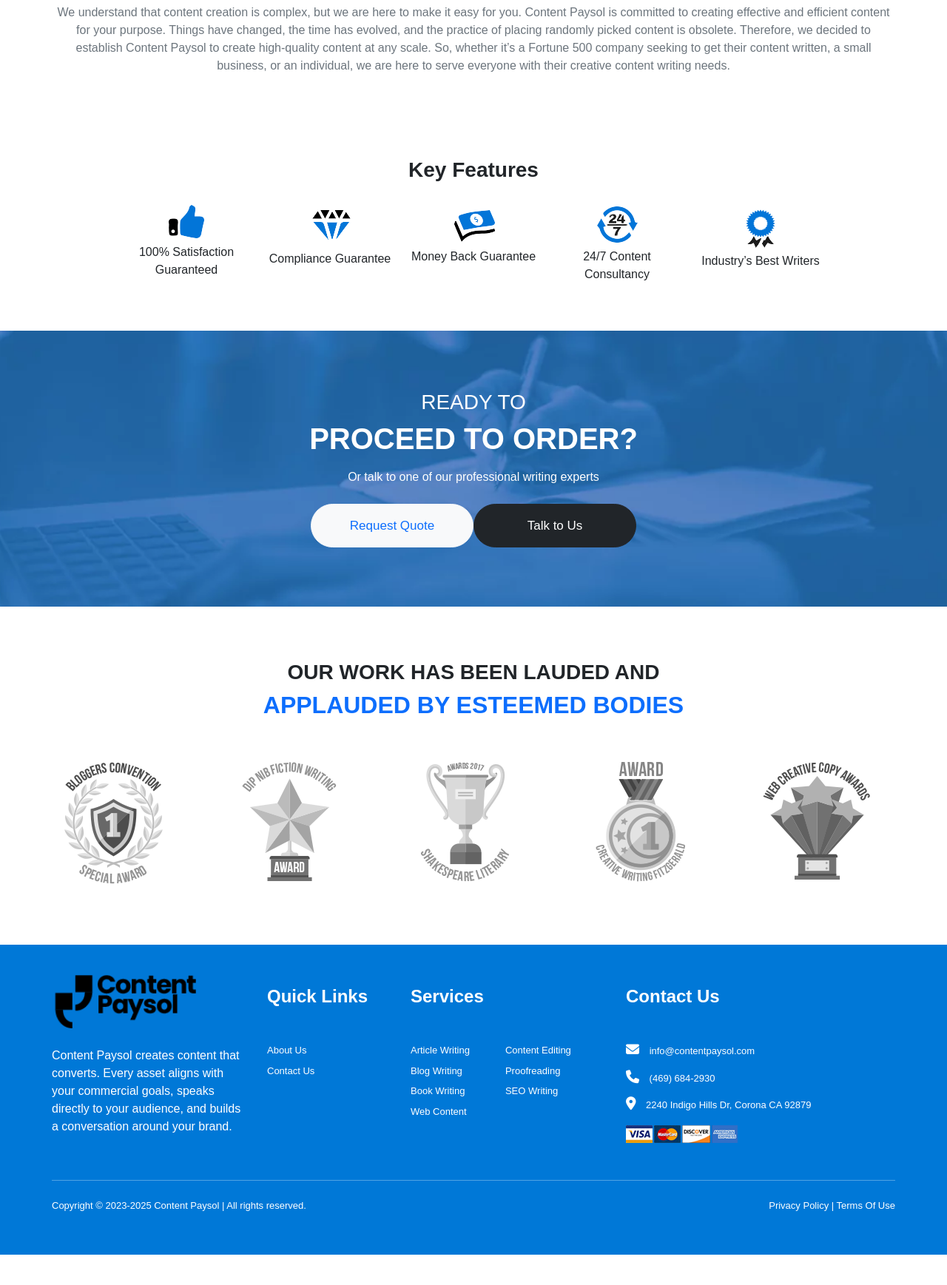
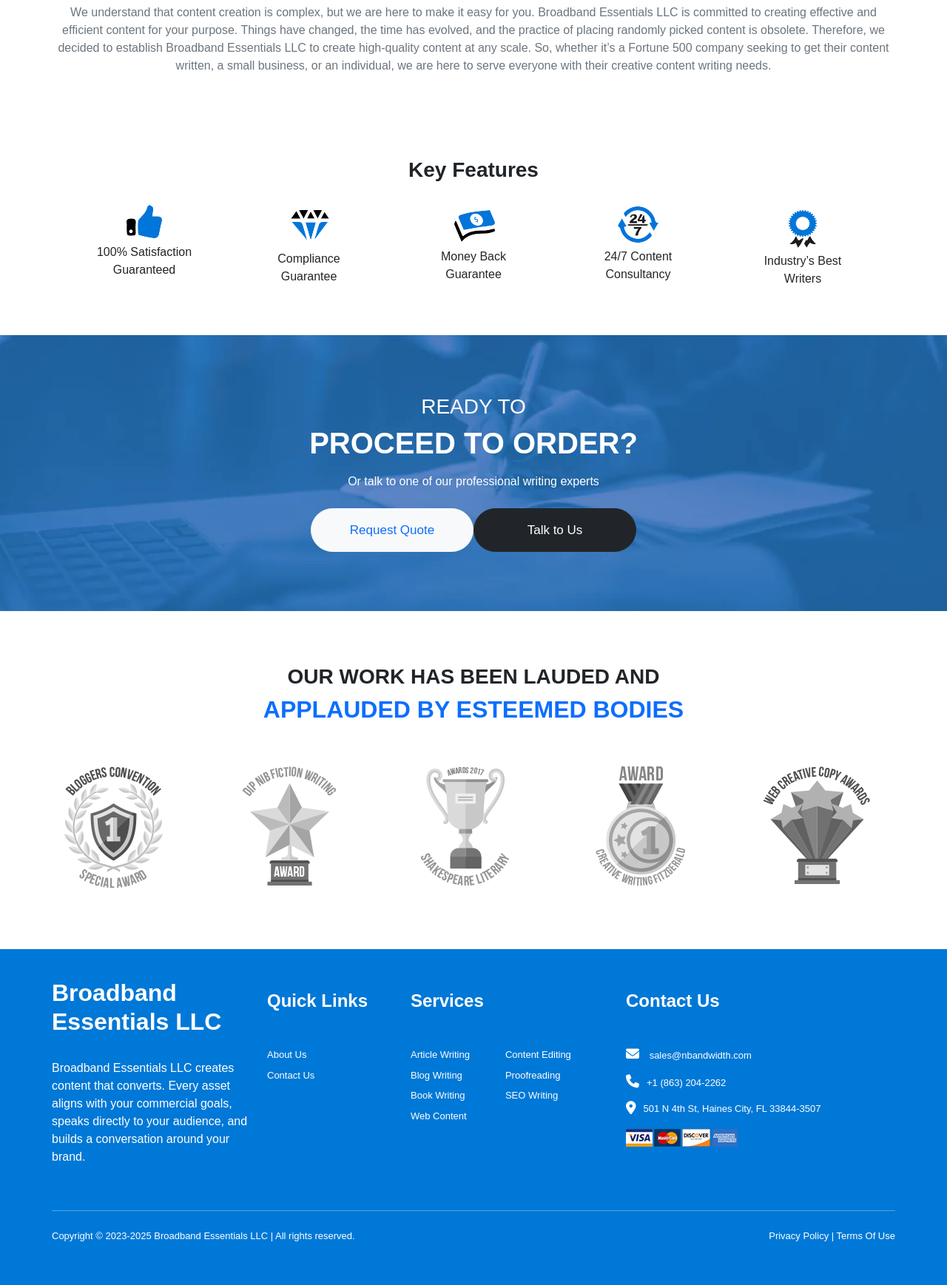
Before and after one commit to ZaidAhmed786/contentpaysol, a plain HTML site: page about.html in a window 1280 px wide. Shown: the part 760-2497 px from the top of the page at 74% size. Before the commit the page ends 2456 px from the top, so only its background shows below. Drawn offline with nearby package versions, Linux system fonts and the light colour scheme; a script that the page names is missing.

Commit message:
update informaton

```diff
--- a/about.html
+++ b/about.html
@@ -10,7 +10,7 @@
     <script src="https://cdn.jsdelivr.net/npm/bootstrap@5.0.2/dist/js/bootstrap.min.js" integrity="sha384-cVKIPhGWiC2Al4u+LWgxfKTRIcfu0JTxR+EQDz/bgldoEyl4H0zUF0QKbrJ0EcQF" crossorigin="anonymous"></script>
     <script src="css/script.js"></script>
 
-    <title>contentpaysol about us</title>
+    <title>Broadband Essentials LLC about us</title>
 
 </head>
 <body>
@@ -19,7 +19,7 @@
             <div class="d-md-flex align-items-center justify-content-between w-100">
 
                 <a class="navbar-brand" href="index.html">
-                    <img src="./images/cache_images.jpg" alt="Content Paysol" >
+                    <h3 class="fw-bold m-0 p-0">Broadband Essentials LLC</h3>
 
             </a>
 
@@ -27,7 +27,7 @@
                 <ul class=" d-md-flex flex-md-row    align-content-center ms-md-auto me-md-0 me-auto mt-3 gap-3 ">
                     <li class="nav-item " style="list-style: none; font-size: 13px;" ><a class="nav-link   p-0" style="font-size: 14px; "  href="about.html">About</a></li>
                     <li class="nav-item" style="list-style: none; font-size: 13px;"><a class="nav-link   p-0" href="contact.html">Contact</a></li>
-                    <li class="ps-4 nav-item" style="border-left: 1px solid gray; list-style: none;  color: gray; font-size: 13px; ">Email Address: <a href="nav-link " style="font-weight: bold; font-size: 13px; ">oninfo@contentpaysol.com</a></li>
+                    <li class="ps-4 nav-item" style="border-left: 1px solid gray; list-style: none;  color: gray; font-size: 13px; ">Email Address: <a href="nav-link " style="font-weight: bold; font-size: 13px; ">sales@nbandwidth.com</a></li>
                 </ul>
                 <div class="collapse navbar-collapse"  id="navbarSupportedContent">
                     <ul class="navbar-nav ms-auto mt-md-0 mt-3">
@@ -88,10 +88,13 @@
     <div class="container-lg px-lg-0 px-sm-5 px-4  py-5">
         <div class="row align-items-center">
             <div class="col-md-12 text-center mx-auto">
-                <h2 class="brand-name fw-bold">What Is Content Paysol About?</h2>
+                <h2 class="brand-name fw-bold">What Is  Broadband Essentials LLC
+ About?</h2>
                 <h4 class="fw-bold">The industry’s most creative and engaging content development services</h4>
                 <p class="text-muted">
-                    We understand that content creation is complex, but we are here to make it easy for you. Content Paysol is committed to creating effective and efficient content for your purpose. Things have changed, the time has evolved, and the practice of placing randomly picked content is obsolete. Therefore, we decided to establish Content Paysol to create high-quality content at any scale. So, whether it’s a Fortune 500 company seeking to get their content written, a small business, or an individual, we are here to serve everyone with their creative content writing needs.
+                    We understand that content creation is complex, but we are here to make it easy for you.  Broadband Essentials LLC
+ is committed to creating effective and efficient content for your purpose. Things have changed, the time has evolved, and the practice of placing randomly picked content is obsolete. Therefore, we decided to establish  Broadband Essentials LLC
+ to create high-quality content at any scale. So, whether it’s a Fortune 500 company seeking to get their content written, a small business, or an individual, we are here to serve everyone with their creative content writing needs.
                 </p>
             </div>
 
@@ -107,8 +110,8 @@
 <!-- Key Features Section -->
 <section class="container-lg container-fluid  px-lg-0 px-sm-5 px-4 text-center my-5">
     <h3 class="fw-bold">Key Features</h3>
-    <div class="row mt-4">
-        <div class="col-md-2 offset-md-1">
+    <div class="row mt-4 justify-content-between px-md-5 px">
+        <div class="col-md-2">
             <img src="./images/thum.png" alt="">
             <p>100% Satisfaction Guaranteed</p>
         </div>
@@ -150,7 +153,7 @@
     <h3 class="fw-bold">OUR WORK HAS BEEN LAUDED AND</h3>
     <h2 class="text-primary fw-bold">APPLAUDED BY ESTEEMED BODIES</h2>
 
-    <div class="row mt-4 w-100 justify-content-lg-between">
+    <div class="row mt-4 w-100 justify-content-md-between">
         <!-- Award 1 -->
         <div class="col-md-2 col-sm-4 col-6 mt-0 mt-4 ">
             <div class="award-card">
@@ -198,8 +201,9 @@
     <div class="container-lg container-fluid px-lg-0 px-sm-5 px-4">
         <div class="row pb-4">
             <div class="col-md-3">
-                <img src="./images/cache_images (1).jpg" alt="" width="200px" >
-                <p class="pt-4">Content Paysol creates content that converts. Every asset aligns with your commercial goals, speaks directly to your audience, and builds a conversation around your brand.</p>
+                <h2 class="fw-bold">Broadband Essentials LLC</h2>
+                <p class="pt-4"> Broadband Essentials LLC
+ creates content that converts. Every asset aligns with your commercial goals, speaks directly to your audience, and builds a conversation around your brand.</p>
             </div>
             <div class="col-md-2 mt-3">
                 <h4 class="fw-bold">Quick Links</h4>
@@ -232,16 +236,16 @@
             </div>
             <div class="col-md-3 mt-3">
                 <h4 class="fw-bold">Contact Us</h4>
-                <p class="mt-5 li1 "><i class="fas fa-envelope contact-icons"></i> <a href="mailto:info@contentpaysol.com" >info@contentpaysol.com</a></p>
-                <p class="li1"><i class="fas fa-phone contact-icons"></i> (469) 684-2930</p>
-                <p class="li1"><i class="fas fa-map-marker-alt contact-icons"></i> 2240 Indigo Hills Dr, Corona CA 92879</p>
+                <p class="mt-5 li1 "><i class="fas fa-envelope contact-icons"></i> <a href="mailto:sales@nbandwidth.com" >sales@nbandwidth.com</a></p>
+                <p class="li1"><i class="fas fa-phone contact-icons"></i>+1 (863) 204-2262</p>
+                <p class="li1 d-flex"><i class="fas fa-map-marker-alt contact-icons"></i> <span> 501 N 4th St, Haines City, FL 33844-3507 </span></p>
                 <div class="">
                    <img src="./images/payment.png" alt="">
                 </div>
             </div>
         </div>
         <div class="copyright d-sm-flex justify-content-between pt-4">
-            <p class="li1">Copyright © 2023-2025 Content Paysol | All rights reserved.</p><div class="li1" > <a href="#">Privacy Policy</a> | <a href="#">Terms Of Use</a></div>
+            <p class="li1">Copyright © 2023-2025 Broadband Essentials LLC | All rights reserved.</p><div class="li1" > <a href="#">Privacy Policy</a> | <a href="#">Terms Of Use</a></div>
         </div>
     </div>
 </footer>
```
Also changed, not shown: contact.html (+12 -11 lines), index.html (+17 -13 lines).
